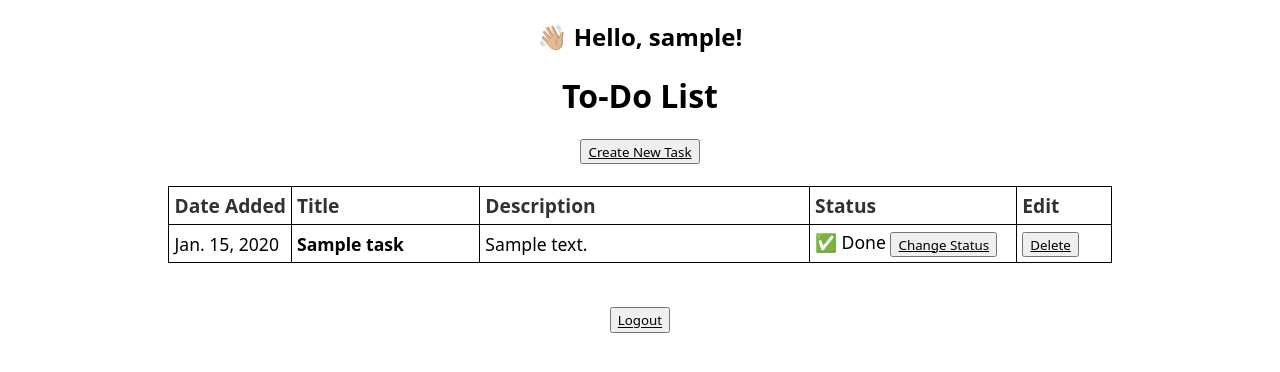
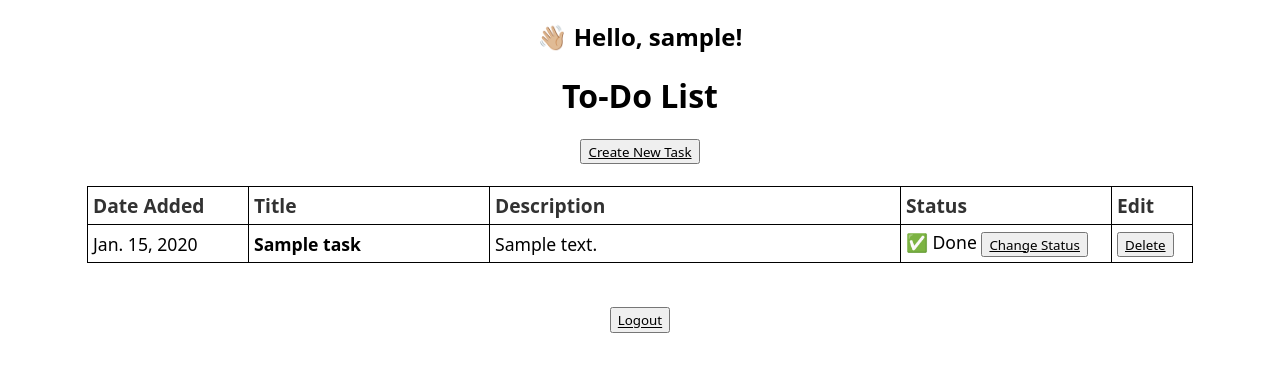
Before and after one commit to alannaaa/pbp-tugas2, a Django app: page /todolist/ in a window 1280 px wide. Shown: the top 372 px of the page. Run offline with Django 4.2, Linux system fonts and the light colour scheme; a user stored in the database is signed in; tables that the repository leaves empty hold one stand-in row (values such as "Sample post").

Commit message:
Tugas 4: improve styling

```diff
--- a/todolist/templates/create-task.html
+++ b/todolist/templates/create-task.html
@@ -1,7 +1,7 @@
 {% extends 'base.html' %}
 
 {% block meta %}
-<title>Tambah Task Baru</title>
+<title>Create new task | Todolist</title>
 {% endblock meta %}
 
 {% block content %}
--- a/todolist/templates/login.html
+++ b/todolist/templates/login.html
@@ -2,7 +2,7 @@
 
 {% block meta %}
 
-<title>Login</title>
+<title>Login | Todolist</title>
 {% endblock meta %}
 
 {% block content %}
@@ -24,7 +24,7 @@
       border-radius: 1em;
     }
     a, a.visited {
-      color: black;
+      color: blue;
     }
 </style>
 
@@ -61,7 +61,7 @@
     {% endif %}
 
     </br>
-    Belum mempunyai akun? <a href="{% url 'todolist:register' %}">Buat Akun</a>
+    Don't have an account yet? <a href="{% url 'todolist:register' %}">Register</a>
 
 </div>
 
--- a/todolist/templates/register.html
+++ b/todolist/templates/register.html
@@ -1,7 +1,7 @@
 {% extends 'base.html' %}
 
 {% block meta %}
-<title>Registrasi Akun</title>
+<title>Register | Todolist</title>
 {% endblock meta %}
 
 {% block content %}
@@ -39,7 +39,7 @@
             <table>
                 {{ form.as_table }}
                 <td></td>
-                <td><input style="font-size:medium" type="submit" name="submit" value="Register"/></td>
+                <td><input style="font-size:medium;" type="submit" name="submit" value="Register"/></td>
             </table>
         </form>
 
--- a/todolist/templates/todolist.html
+++ b/todolist/templates/todolist.html
@@ -1,4 +1,8 @@
 {% extends 'base.html' %}
+
+{% block meta %}
+<title>Todolist</title>
+{% endblock meta %}
 
  {% block content %}
   <style>
@@ -14,7 +18,8 @@
       border-collapse: collapse;
       padding: 5px;
       text-align: left;
-      vertical-align: middle
+      vertical-align: middle;
+      table-layout:fixed;
     }
     th {
       color: rgb(50, 50, 50);
@@ -36,28 +41,30 @@
 
   <table>
     <tr style="font-size:120%;">
-      <th>Date Added</th>
-      <th>Title</th>
-      <th>Description</th>
-      <th>Status</th>
-      <th>Edit</th>
+      <th style="width:150px;">Date Added</th>
+      <th style="width:230px;">Title</th>
+      <th style="width:400px;">Description</th>
+      <th style="width:200px">Status</th>
+      <th style="width:70px">Edit</th>
     </tr>
+
     {% comment %} Add the data below this line {% endcomment %}
     {% for task in todolist %}
     <tr style="font-size:110%">
         <td>{{ task.date }}</td>
-        <td style="width:20%; font-weight:700;">{{ task.title }}</td>
-        <td style="width:35%">{{ task.description }}</td>
-        <td style="width:22%">
+        <td style="white-space:normal; font-weight:700;">{{ task.title }}</td>
+        <td style="white-space:normal">{{ task.description }}</td>
+        <td>
           {% if task.is_finished %} ✅ Done
           {% else %} 🔴 To do
           {% endif %}
           <button><a href="{% url 'todolist:change_status' task.id %}">Change Status</a></button>
         </td>
-        <td style="width:10%"><button><a href="{% url 'todolist:delete_task' task.id %}">Delete</a></button></td>
+        <td><button><a href="{% url 'todolist:delete_task' task.id %}">Delete</a></button></td>
     </tr>
     {% endfor %}
   </table>
+
   </br>
   </br>
   <button><a href="{% url 'todolist:logout' %}">Logout</a></button>
--- a/todolist/views.py
+++ b/todolist/views.py
@@ -29,7 +29,7 @@ def register(request):
         form = UserCreationForm(request.POST)
         if form.is_valid():
             form.save()
-            messages.success(request, 'Akun telah berhasil dibuat!')
+            messages.success(request, 'You have successfully registered!')
             return redirect('todolist:login')
 
     context = {'form':form}
@@ -46,7 +46,7 @@ def login_user(request):
             response.set_cookie('last_login', str(datetime.datetime.now())) # membuat cookie last_login dan menambahkannya ke dalam response
             return response
         else:
-            messages.info(request, 'Username atau Password salah!')
+            messages.info(request, 'Invalid username/password!')
     context = {}
     return render(request, 'login.html', context)
 
```
